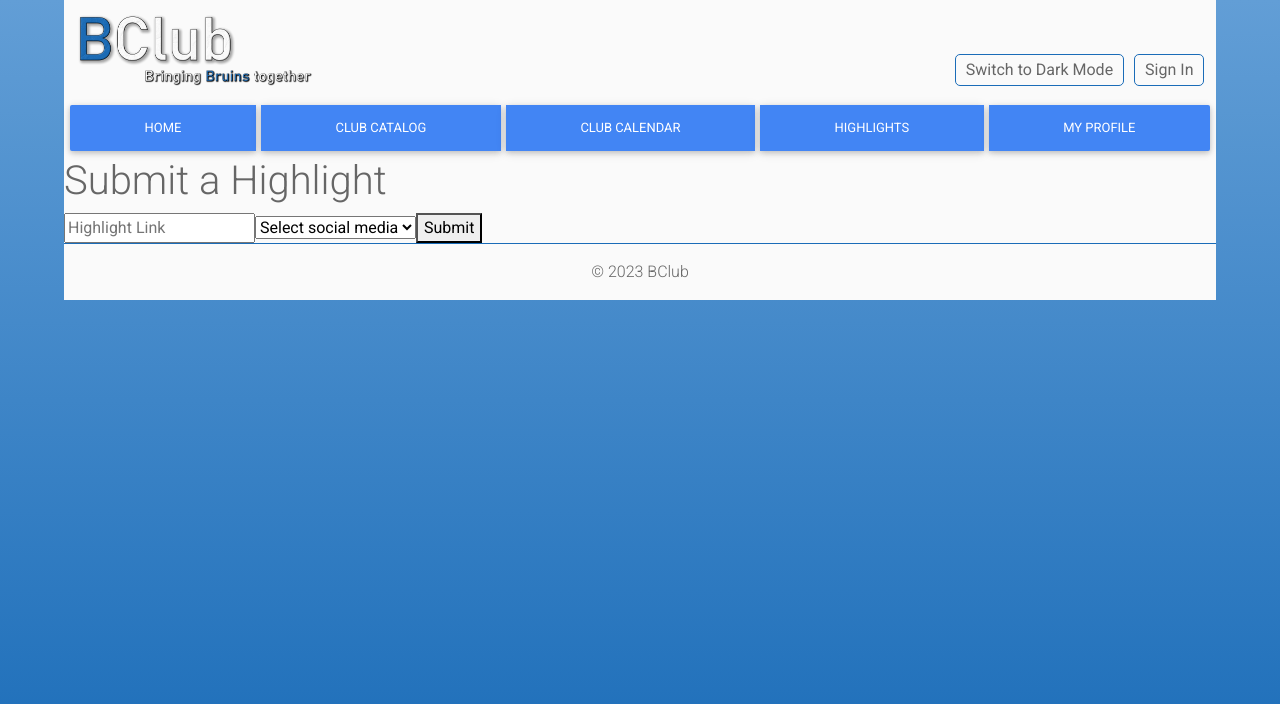
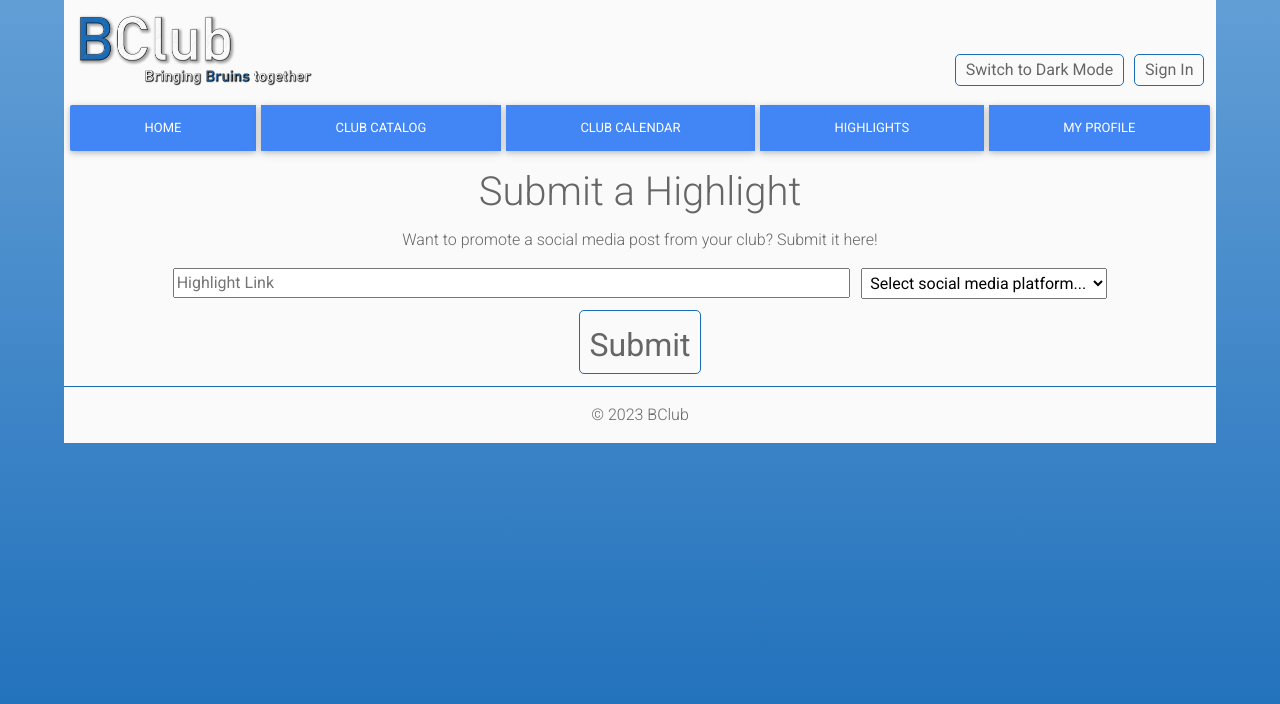
Before and after one commit to tylerdtran/BClub, a React (Create React App) app in the folder frontend/: page /highlightsform in a window 1280 px wide. Shown: the top 704 px of the page. Built offline with nearby package versions, Linux system fonts and the light colour scheme; no server answers.

Commit message:
Added link and cosmetic changes to highlight form
Added a button on highlights page that links to highlight submit form.
Made cosmetic changes to highlight submit form.

```diff
--- a/frontend/src/Header.js
+++ b/frontend/src/Header.js
@@ -3,7 +3,6 @@ import React from 'react';
 import AuthDetails from './LoginComponents/AuthDetails';
 import Button from 'react-bootstrap/Button';
 import ButtonGroup from 'react-bootstrap/ButtonGroup';
-import Dropdown from 'react-bootstrap/Dropdown';
 
 function DarkModeButton({value, handlerFunction}){
     return(
--- a/frontend/src/Highlights.css
+++ b/frontend/src/Highlights.css
@@ -17,3 +17,38 @@ h2 {
     max-width: 100%;
     margin-right: 50px;
 }
+
+body.plugin{
+    background: var(--dynamic-bruin-blue) !important;
+}
+
+.submitButton {
+    width: 98%;
+    margin: 1% !important;
+}
+
+.highlightBlurb {
+    margin-top: 1%;
+    text-align: center;
+}
+
+.highlightBlurb h1 {
+    margin-bottom: 1%;
+    text-align: center;
+}
+
+.highlightFlexbox {
+	display: flex;
+	align-items: center;
+	justify-content: center;
+	margin: 1%;
+}
+
+.highlightLink {
+	flex-basis: 60%;
+	margin-right: 1%;
+}
+
+.platformSelect {
+    padding: 4px;
+}
--- a/frontend/src/Highlights.js
+++ b/frontend/src/Highlights.js
@@ -1,4 +1,5 @@
 import React, { useEffect, useState } from "react";
+import Button from 'react-bootstrap/Button';
 import './Highlights.css'
 import { FacebookEmbed,
          InstagramEmbed,
@@ -31,52 +32,59 @@ function Posts(props) {
     const postsList = filteredLinks.map(
         (links) =>
         {
-            if(props.socialMedia=="Facebook") {
+            if(props.socialMedia === "Facebook") {
             return (
                 <div className="squares">
                     <FacebookEmbed url={links}/>
                 </div>
             );
             }
-            else if(props.socialMedia=="Instagram") {
+            else if(props.socialMedia === "Instagram") {
                 return (
                     <div className="squares">
                         <InstagramEmbed url={links}/>
                     </div>
                 );
             }
-            else if(props.socialMedia=="LinkedIn") {
+            else if(props.socialMedia === "LinkedIn") {
                 return (
                     <div className="squares">
                         <LinkedInEmbed url={links}/>
                     </div>
                 );
             }
-            else if(props.socialMedia=="Pinterest") {
+            else if(props.socialMedia === "Pinterest") {
                 return (
                     <div className="squares">
                         <PinterestEmbed url={links}/>
                     </div>
                 );
             }
-            else if(props.socialMedia=="TikTok") {
+            else if(props.socialMedia === "TikTok") {
                 return (
                     <div className="squares">
                         <TikTokEmbed url={links}/>
                     </div>
                 );
             }
-            else if(props.socialMedia=="Twitter") {
+            else if(props.socialMedia === "Twitter") {
                 return (
                     <div className="squares">
                         <TwitterEmbed url={links}/>
                     </div>
                 );
             }
-            else if(props.socialMedia=="YouTube") {
+            else if(props.socialMedia === "YouTube") {
                 return (
                     <div className="squares">
                         <YouTubeEmbed url={links}/>
+                    </div>
+                );
+            }
+            else {
+                return (
+                    <div className="squares">
+                        Error loading social media!
                     </div>
                 );
             }
@@ -98,7 +106,9 @@ export default function Highlights() {
     const highlights = socialMedias.map((socialMedia) => <Posts socialMedia={socialMedia}/>);
     return(
         <>
-            <br />
+            <Button className="submitButton" href="/highlightsform">
+				Submit a highlight!
+			</Button>
             <div>
                 {highlights}
             </div>
--- a/frontend/src/HighlightsForm.js
+++ b/frontend/src/HighlightsForm.js
@@ -22,10 +22,14 @@ export default function HighlightsForm() {
     return (
     <div>
       <form onSubmit={highlightForm}>
-        <h1>Submit a Highlight</h1>
-        <input type="text" placeholder="Highlight Link" value={highlightLink} onChange={(e) => setHighlightLink(e.target.value)}></input>
-        <select value={socialMedia} onChange={(e) => setSocialMedia(e.target.value)}>
-            <option value="" disabled selected>Select social media</option>
+        <p className="highlightBlurb">
+          <h1>Submit a Highlight</h1>
+          Want to promote a social media post from your club? Submit it here!
+        </p>
+        <div className="highlightFlexbox">
+        <input type="text" placeholder="Highlight Link" className="highlightLink" value={highlightLink} onChange={(e) => setHighlightLink(e.target.value)}></input>
+        <select className="platformSelect" value={socialMedia} onChange={(e) => setSocialMedia(e.target.value)}>
+            <option value="" disabled selected>Select social media platform...</option>
             <option value="Facebook">Facebook</option>
             <option value="Instagram">Instagram</option>
             <option value="LinkedIn">LinkedIn</option>
@@ -34,7 +38,8 @@ export default function HighlightsForm() {
             <option value="Twitter">Twitter</option>
             <option value="YouTube">YouTube</option>
         </select>
-        <button type="submit">Submit</button>
+        </div>
+        <button type="submit" className="bigButton">Submit</button>
       </form>
     </div>
     );
--- a/frontend/src/LoginComponents/Login.css
+++ b/frontend/src/LoginComponents/Login.css
@@ -15,7 +15,7 @@
     font-size: 2em;
 }
 
-.loginButton {
+.bigButton {
     display: block;
     margin: auto;
     font-size: 2em;
--- a/frontend/src/LoginComponents/SignInPage.js
+++ b/frontend/src/LoginComponents/SignInPage.js
@@ -69,9 +69,9 @@ export default function SignInPage()
           <br/>
           <input className="loginInput" type="password" placeholder="Password" value={password} onChange={(e) => setPassword(e.target.value)}></input>
           <br/>
-          <button type="submit" className="loginButton">Sign In</button>
+          <button type="submit" className="bigButton">Sign In</button>
           <h2 className="noAccount">Don't have an account?</h2>
-          <button type="button" className="loginButton" onClick={() => routeChange(`/SignUpPage`)}>Register</button>
+          <button type="button" className="bigButton" onClick={() => routeChange(`/SignUpPage`)}>Register</button>
           <GoogleButton className="googleLogin" onClick={GoogleLogin}> Sign in with Google </GoogleButton>
         </form>
       </div>
--- a/frontend/src/LoginComponents/SignUpPage.js
+++ b/frontend/src/LoginComponents/SignUpPage.js
@@ -70,13 +70,13 @@ export default function SignUpPage()
         <input className="loginInput" type="password" placeholder="Password" value={password} onChange={(e) => setPassword(e.target.value)}></input>
         <br/>
         <select className="loginInput" onChange={(e) => { setClassYear(e.target.value) }}>
-                <option value="">Select your class year</option>
+                <option value="">Select your class year...</option>
                 {classes.map((x) => (
                   <option value={x}>{x}</option>
                 ))}
         </select>
         <br/>
-        <button type="submit" className="loginButton">Register</button>
+        <button type="submit" className="bigButton">Register</button>
       </form>
     </div>
   );
```
